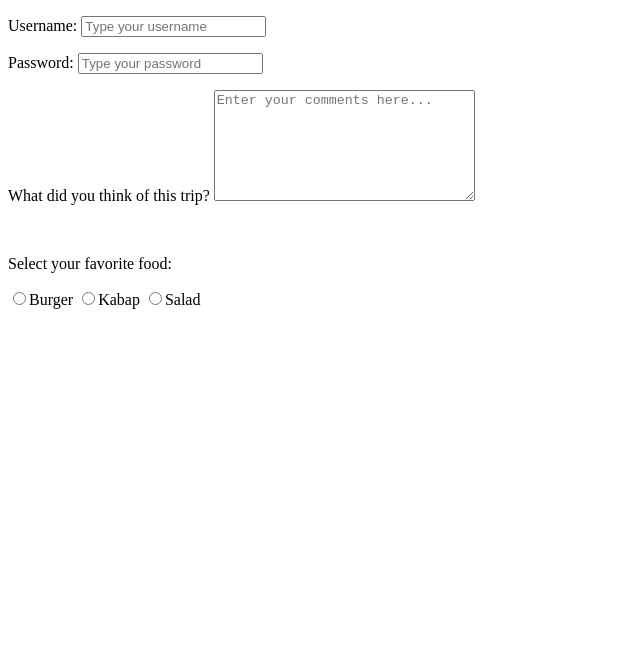
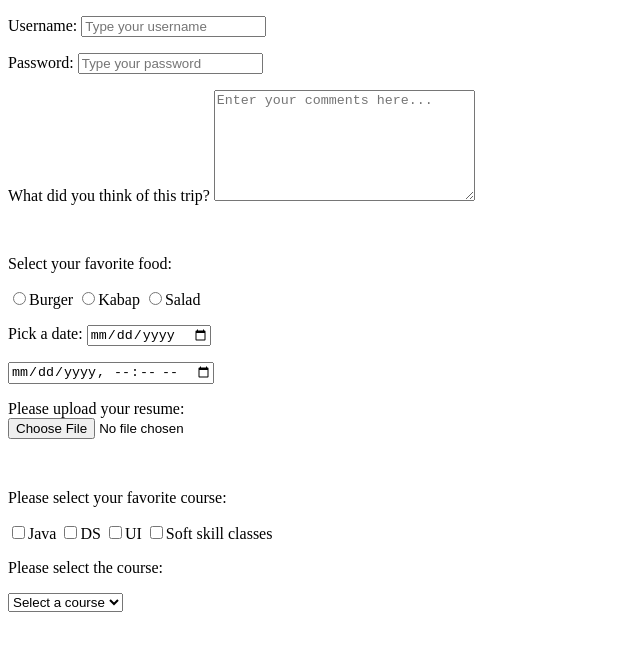
Before and after one commit to efecagrisen/UI-Practice, a plain HTML site: page files/forms.html in a window 1280 px wide. Shown: the whole page, without its empty margins (0-640 px from the left). Drawn offline with Linux system fonts and the light colour scheme.

Commit message:
html forms

```diff
--- a/files/forms.html
+++ b/files/forms.html
@@ -27,6 +27,39 @@
     <input type="radio" name="food" value="salad">Salad
 <!-- checked would be selected by default when the page is refreshed   -->
 <!-- disabled would disable the button  -->
+<!-- name of the button should be same so that only one option can be selected. once selected you have to go with one of the options, you can not deselect   -->
+    <br>
+    <p>Pick a date:
+        <input type="date">
+    </p>
+        <input type="datetime-local" >
+    <br>
+    <p> Please upload your resume:
+        <br>
+        <input type="file">
+    </p>
+    <br>
+    <p>
+        Please select your favorite course:
+    </p>
+    <label for="java">
+        <input type="checkbox" name="course" value="java" id="java">Java
+    </label>
+
+    <input type="checkbox" name="course" value="DS">DS
+    <input type="checkbox" name="course" value="UI">UI
+    <input type="checkbox" name="course" value="softSkillClasses">Soft skill classes
+
+    <p>Please select the course:</p>
+    <select name="course">
+        <option value="" disabled selected>Select a course</option>
+        <option value="jd">Java Developer</option>
+        <option value="sdet">SDET</option>
+        <option value="cs">Cyber Security</option>
+
+    </select>
+
+
 
 
 </form>
```
